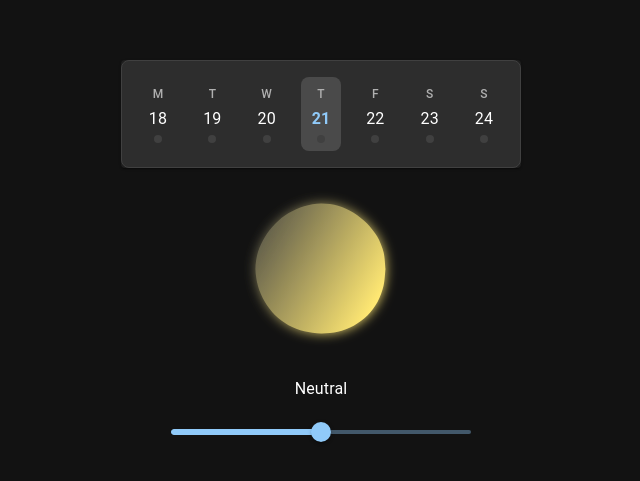
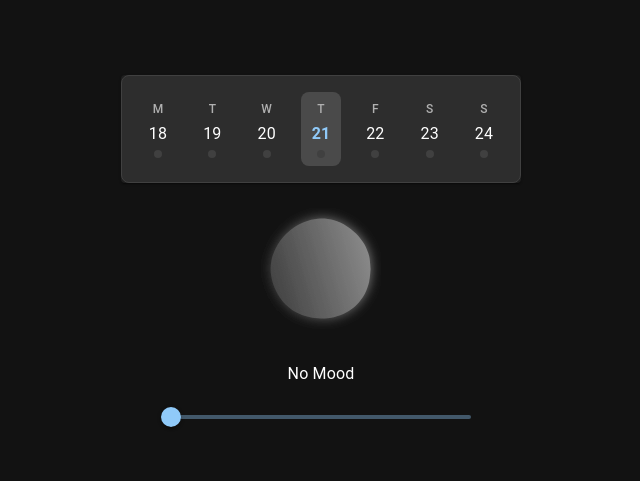
Before and after one commit to TheoSlater/mood-tracker, a React (Vite) app: page / in a window 1280 px wide. Shown: the part 147-628 px from the top of the page, without its empty margins (319-959 px from the left). Built offline with nearby package versions, Linux system fonts and the light colour scheme.

Commit message:
added a "deadMood" thingy. wip

```diff
--- a/src/App.tsx
+++ b/src/App.tsx
@@ -9,6 +9,15 @@ export default function App() {
   const theme = useTheme();
   const moodSettings = getMoodSettings(theme);
 
+  const deadMood = {
+    label: "No Mood",
+    size: 140,
+    colors: ["#888888", "#444444"], // muted greys
+    gradientAngle: 0,
+    glowIntensity: 0,
+    intensity: 0.05,
+    animateGradient: false,
+  };
   // Track selected date (day number of current week)
   const [selectedDate, setSelectedDate] = useState<number>(
     new Date().getDate()
@@ -19,8 +28,9 @@ export default function App() {
   const [moodsByDate, setMoodsByDate] = useState<Record<number, number>>({});
 
   // Get current mood for the selected date or fallback to Neutral (index 2)
-  const currentMoodIndex = moodsByDate[selectedDate] ?? 2;
-  const currentMood = moodSettings[currentMoodIndex];
+  const currentMoodIndex = moodsByDate[selectedDate];
+  const currentMood =
+    currentMoodIndex !== undefined ? moodSettings[currentMoodIndex] : deadMood;
 
   // Slider changes mood for selected date
   const handleSliderChange = (_: Event, newValue: number | number[]) => {
```
